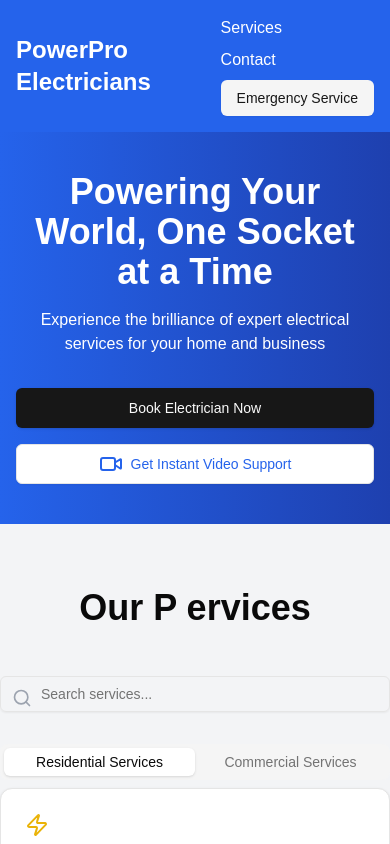
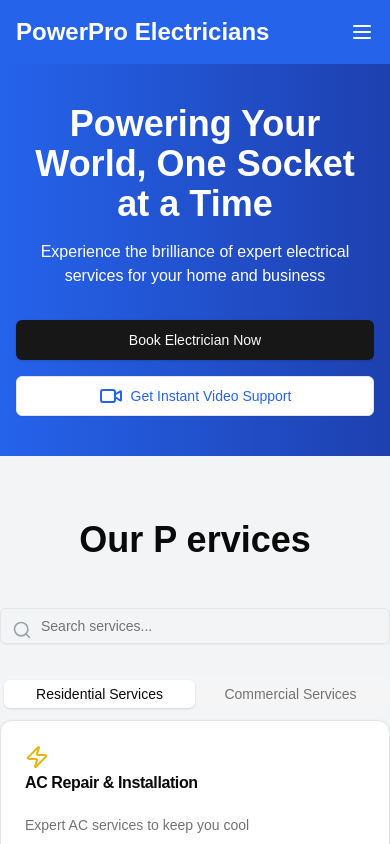
Before and after one commit to ritikm118/Electrcial_service_business, a Next.js app: page / in a window 390 px wide. Shown: the top 844 px of the page. Built offline with nearby package versions, Linux system fonts and the light colour scheme.

Commit message:
Fix deployment paths for Vercel

```diff
--- a/src/app/page.tsx
+++ b/src/app/page.tsx
@@ -127,9 +127,13 @@ const ElectricalServiceWebsite = () => {
     >
       PowerPro Electricians
     </motion.h1>
-    <nav>
-      {/* Adding responsive classes */}
-      <ul className="flex flex-col space-y-2 md:space-y-0 md:flex-row md:space-x-4">
+    {/* Mobile Menu Button */}
+    <div className="md:hidden">
+      <Menu className="w-6 h-6" />
+    </div>
+    {/* Navigation for larger screens */}
+    <nav className="hidden md:block">
+      <ul className="flex flex-col md:flex-row md:space-x-4">
         <li><a href="#services" className="hover:text-yellow-300">Services</a></li>
         <li><a href="#contact" className="hover:text-yellow-300">Contact</a></li>
         <li>
@@ -144,6 +148,7 @@ const ElectricalServiceWebsite = () => {
     </nav>
   </div>
 </header>
+
 
 
 
```
